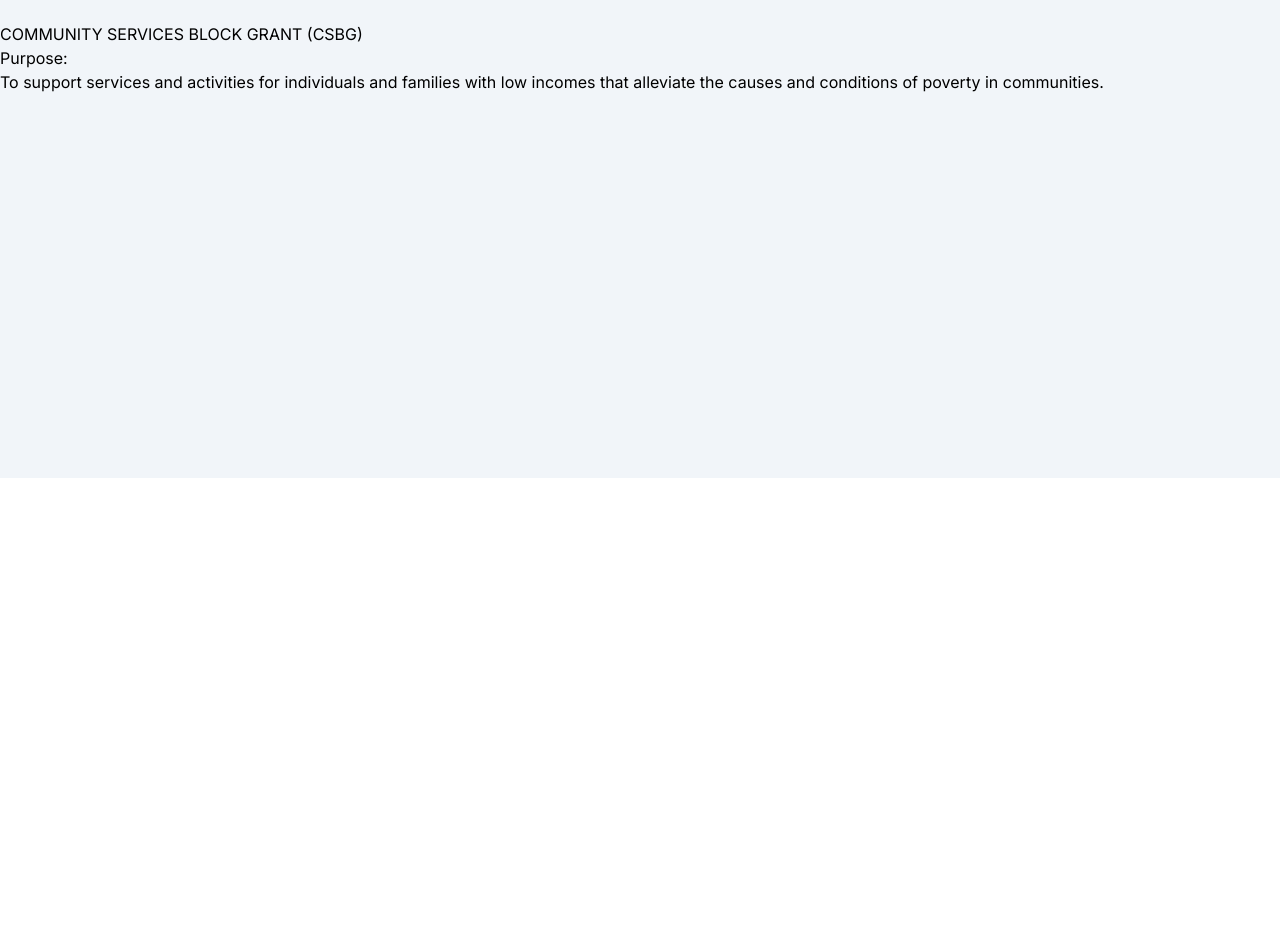
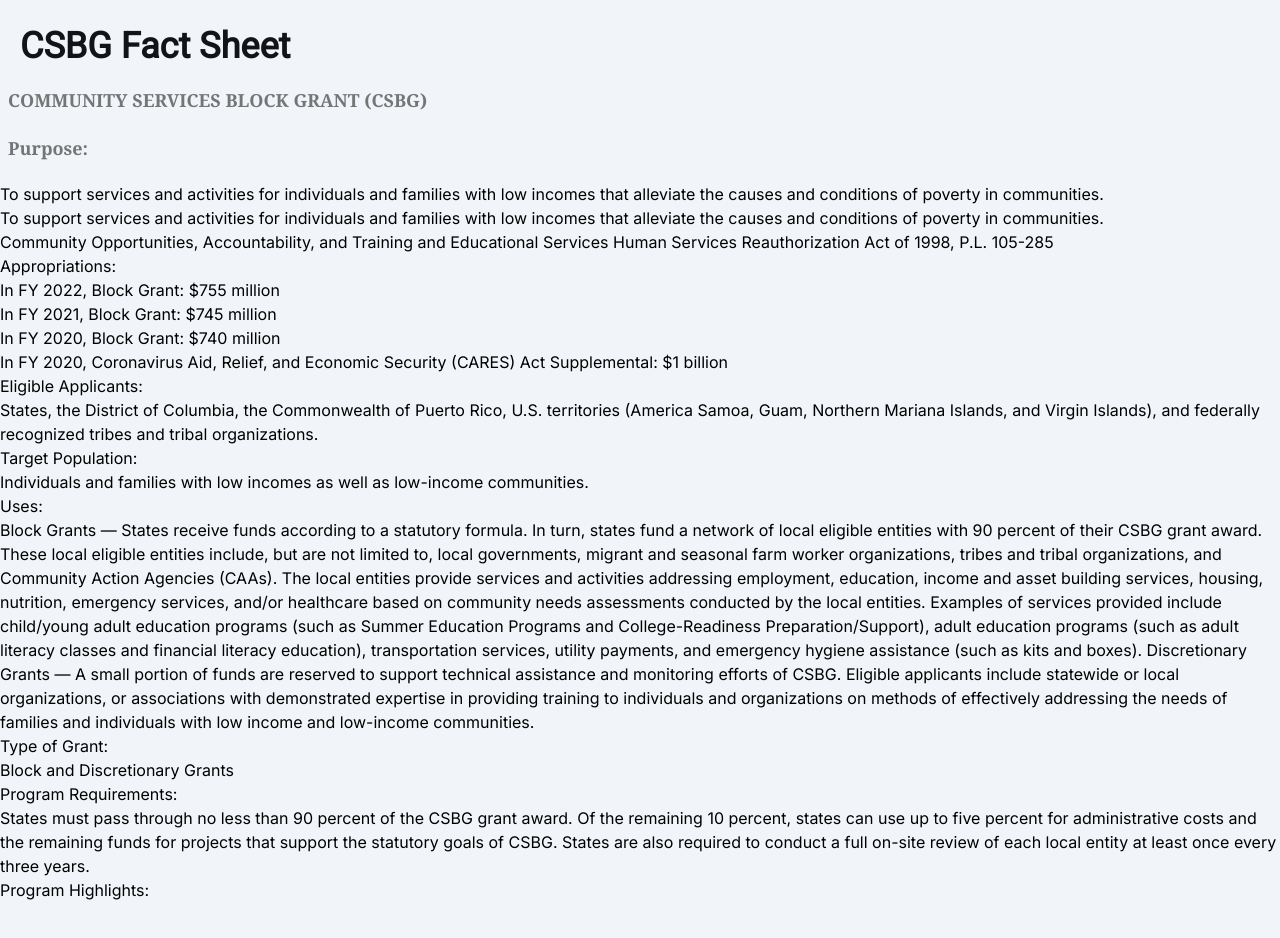
Before and after one commit to Richson-Tech/org, a Next.js app: page / in a window 1280 px wide. Shown: the part 6980-7918 px from the top of the page. Before the commit the page ends 7458 px from the top, so only its background shows below. Built offline with nearby package versions, Linux system fonts and the light colour scheme.

Commit message:
new commits

```diff
--- a/src/components/Num.jsx
+++ b/src/components/Num.jsx
@@ -195,16 +195,81 @@
         <p className="pt-2 text-center p-2 text-[#757575]">
           Tribal members, click CSBG Tribal Grantees
         </p>
-        <h2 className="text-4xl text-[#111518] pl-5 font-[roboto] font-bold pb-5">
+        <h2 className="text-4xl text-[#111518] pl-5 font-[roboto] pt-16 font-bold pb-5">
           CSBG Fact Sheet
         </h2>
-        <h5>COMMUNITY SERVICES BLOCK GRANT (CSBG)</h5>
-        <h6>Purpose:</h6>
+        <h5 className="text-lg text-[#757575] pb-5 font-serif pl-2 font-semibold">COMMUNITY SERVICES BLOCK GRANT (CSBG)</h5>
+        <h6 className="text-lg text-[#757575] pb-5 font-serif pl-2 font-semibold">Purpose:</h6>
         <p>
           To support services and activities for individuals and families with
           low incomes that alleviate the causes and conditions of poverty in
           communities.
         </p>
+        <h6>
+          To support services and activities for individuals and families with
+          low incomes that alleviate the causes and conditions of poverty in
+          communities.
+        </h6>
+        <p>
+          Community Opportunities, Accountability, and Training and Educational
+          Services Human Services Reauthorization Act of 1998, P.L. 105-285
+        </p>
+        <h6>Appropriations:</h6>
+        <p>In FY 2022, Block Grant: $755 million</p>
+        <p>In FY 2021, Block Grant: $745 million</p>
+        <p>In FY 2020, Block Grant: $740 million</p>
+        <p>
+          In FY 2020, Coronavirus Aid, Relief, and Economic Security (CARES) Act
+          Supplemental: $1 billion
+        </p>
+        <h6>Eligible Applicants:</h6>
+        <p>
+          States, the District of Columbia, the Commonwealth of Puerto Rico,
+          U.S. territories (America Samoa, Guam, Northern Mariana Islands, and
+          Virgin Islands), and federally recognized tribes and tribal
+          organizations.
+        </p>
+        <h6>Target Population:</h6>
+        <p>
+          Individuals and families with low incomes as well as low-income
+          communities.
+        </p>
+        <h6>Uses:</h6>
+        <p>
+          Block Grants — States receive funds according to a statutory formula.
+          In turn, states fund a network of local eligible entities with 90
+          percent of their CSBG grant award. These local eligible entities
+          include, but are not limited to, local governments, migrant and
+          seasonal farm worker organizations, tribes and tribal organizations,
+          and Community Action Agencies (CAAs). The local entities provide
+          services and activities addressing employment, education, income and
+          asset building services, housing, nutrition, emergency services,
+          and/or healthcare based on community needs assessments conducted by
+          the local entities. Examples of services provided include child/young
+          adult education programs (such as Summer Education Programs and
+          College-Readiness Preparation/Support), adult education programs (such
+          as adult literacy classes and financial literacy education),
+          transportation services, utility payments, and emergency hygiene
+          assistance (such as kits and boxes). Discretionary Grants — A small
+          portion of funds are reserved to support technical assistance and
+          monitoring efforts of CSBG. Eligible applicants include statewide or
+          local organizations, or associations with demonstrated expertise in
+          providing training to individuals and organizations on methods of
+          effectively addressing the needs of families and individuals with low
+          income and low-income communities.
+        </p>
+        <h6>Type of Grant:</h6>
+        <p>Block and Discretionary Grants</p>
+        <h6>Program Requirements:</h6>
+        <p>
+          States must pass through no less than 90 percent of the CSBG grant
+          award. Of the remaining 10 percent, states can use up to five percent
+          for administrative costs and the remaining funds for projects that
+          support the statutory goals of CSBG. States are also required to
+          conduct a full on-site review of each local entity at least once every
+          three years.
+        </p>
+        <h6>Program Highlights:</h6>
       </div>
     </div>
   );
```
